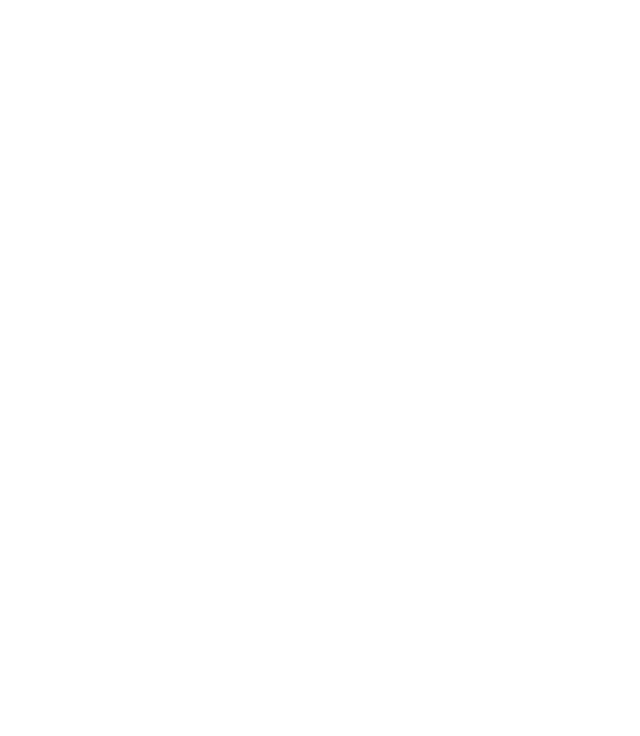
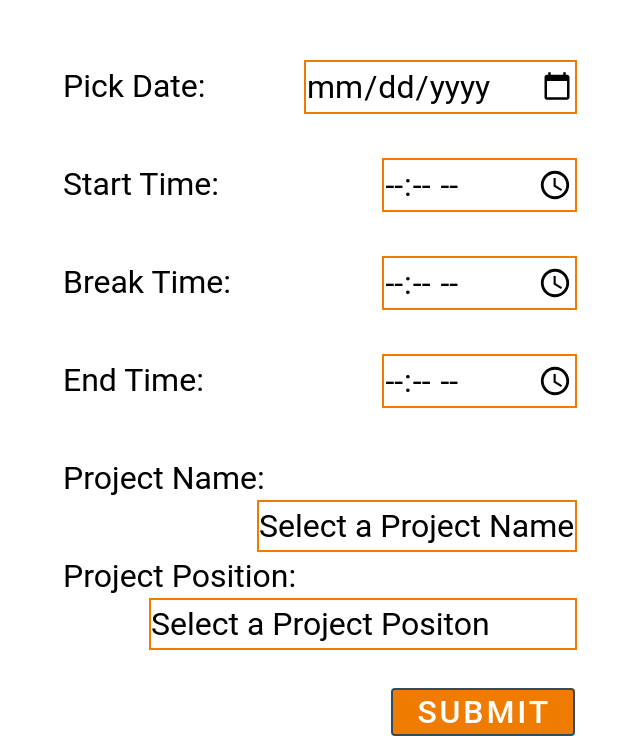
Before and after one commit to danGitRys/quanto-project, a Vue app in the folder frontend/quanto-front/: page /timeRegistration in a window 1280 px wide. Before the commit this address had no page. Shown: the part 138-874 px from the top of the page, without its empty margins (321-961 px from the left). Before the commit the page ends 800 px from the top, so only its background shows below. Built offline with nearby package versions, Linux system fonts and the light colour scheme.

Commit message:
PROJ-19 TimeRegistration

```diff
--- /dev/null
+++ b/frontend/quanto-front/src/components/TimeRegistrationComponent.vue
@@ -0,0 +1,151 @@
+// fetch oder axios anfrage
+// füllen von ProjectName and Position mit dynamisch Daten vom Backend
+
+<template>
+  <div>
+  <div class="mainContainer">
+  <div class="container">
+   <div class="pickDateContainer">
+    <label for ="datePicker"> Pick Date: </label>
+    <input v-model="date" id="datePicker" type="date">
+     </div>
+
+   <div class="startTimeContainer">
+    <label for ="startTimePicker"> Start Time: </label>
+    <input v-model="startTime" id="startTimePicker" type="time">
+    </div>
+
+    <div class="breakTimeContainer">
+    <label for ="breakTimePicker"> Break Time: </label>
+    <input v-model="breakTime" id="breakTimePicker" type="time">
+    </div>
+
+    <div class="endTimeContainer">
+    <label for ="endTimePicker"> End Time: </label>
+    <input v-model="endTime" id="endTimePicker" type="time">
+    </div>
+
+    <div class="projectNameContainer">
+    <label for="dropdownProjectName">Project Name:</label>
+   <select v-model="selectedProjectName" name="test" id="dropdownProjectName">
+     <option disabled value="">Select a Project Name</option>
+     <!-- Dynamische Werte kommen aus dem Store app.js -->
+    <option v-for="(option, index) in optionsData" :value="index" :key="index">{{ option }}</option>
+  </select>
+
+    </div>
+
+       <div class="projectPositionContainer">
+      <label for="dropdownProjectPosition">Project Position:</label>
+    <select v-model="selectedProjectPosition" id="dropdownProjectPosition">
+       <option disabled value="">Select a Project Positon</option>
+       <!-- Dynamische Werte kommen aus dem Store projectPosition.js -->
+      <option v-for="(option,index) in optionsData2" :value="index" :key="index">{{ option }}</option>
+    </select>
+      </div>
+  </div>
+   </div>
+
+
+      <div class="buttonContainer">
+        <v-btn @click="test" id="submitBtn" variant="outlined">
+      Submit
+    </v-btn>
+        </div>
+
+
+ </div>
+</template>
+
+<script setup>
+import { ref} from 'vue';
+import { useAppStore } from '@/store/app';
+import { projectPosition } from '@/store/projectPostion';
+
+const selectedProjectName = ref('');
+const selectedProjectPosition = ref('');
+
+const date = ref('');
+const startTime = ref('');
+const breakTime = ref('');
+const endTime = ref('');
+const appStore = useAppStore();
+const projectPos = projectPosition();
+// Daten aus dem Store zum Dynamischen hinzufügen der Dropdowns
+const optionsData = appStore.names;
+const optionsData2 = projectPos.names;
+
+function test(){
+  // Abrufen des Inhaltes des DropDown Menüs da V-Model nicht auf Option Tags möglich ist
+
+  const indexValueProjectName = selectedProjectName.value;
+  const selectedProjectNameValue = optionsData[indexValueProjectName];
+  console.log(selectedProjectNameValue);
+
+  const indexValueProjectPosition = selectedProjectPosition.value;
+  const selectedProjectPositionValue = optionsData2[indexValueProjectPosition];
+  console.log(selectedProjectPositionValue);
+  // Testen ob alle Daten in Variablen gespeichert wurden
+  console.log(date.value);
+  console.log(startTime.value);
+  console.log(breakTime.value);
+  console.log(endTime.value);
+
+  if(date.value == '' || startTime.value == '' || breakTime.value == '' || endTime.value == '' || selectedProjectNameValue == undefined || selectedProjectPositionValue == undefined){
+    alert("Please fill out all fields");
+  }
+  else{
+    // Daten an Backend senden
+    alert("Data has been submitted");
+  }
+
+
+}
+</script>
+
+<style>
+
+#datePicker, #startTimePicker, #breakTimePicker, #endTimePicker, #dropdownProjectName, #dropdownProjectPosition{
+  font-size:32px ;
+
+}
+#submitBtn{
+  border: 2px solid #304C5D;
+  background-color: #EF7C00;
+  color: white;
+  font-size: 32px;
+  padding: 22px;
+  display: flex;
+}
+.mainContainer{
+  display: flex;
+  justify-content: center;
+}
+.buttonContainer{
+  margin-top:40px;
+  width:70%;
+  display: flex;
+  justify-content:end;
+}
+
+.container{
+ margin-top: 100px;
+ display: inline-block;
+flex-direction: column;
+justify-content: left;
+width: 40%;
+}
+
+label{
+  font-size: 32px;
+}
+input, select{
+
+  float: right;
+  outline: 2px solid #EF7C00;
+}
+
+div{
+  margin-top:50px ;
+}
+</style>
--- a/frontend/quanto-front/src/router/index.js
+++ b/frontend/quanto-front/src/router/index.js
@@ -1,6 +1,8 @@
 // Composables
 import { createRouter, createWebHistory } from "vue-router";
 import LoginScreen from "@/views/LoginScreen.vue";
+import TimeRegistration from "@/views/TimeRegistration.vue";
+
 const routes = [
   {
     path: "/ff",
@@ -23,6 +25,12 @@
     name: "Login",
     component: LoginScreen,
   },
+
+  {
+    path: "/timeRegistration",
+    name: "TimeRegistration",
+    component: TimeRegistration,
+  },
 ];
 
 const router = createRouter({
--- a/frontend/quanto-front/src/store/app.js
+++ b/frontend/quanto-front/src/store/app.js
@@ -1,8 +1,8 @@
 // Utilities
-import { defineStore } from 'pinia'
+import { defineStore } from "pinia";
 
-export const useAppStore = defineStore('app', {
+export const useAppStore = defineStore("app", {
   state: () => ({
-    //
+    names: ["Project1", "Project2", "Project3", "Project4", "Project5"],
   }),
-})
+});
--- /dev/null
+++ b/frontend/quanto-front/src/store/projectPostion.js
@@ -0,0 +1,7 @@
+import { defineStore } from "pinia";
+
+export const projectPosition = defineStore("projectPosition", {
+  state: () => ({
+    names: ["10A Senior Developer Remote", "10B Senior Developer On-Site"],
+  }),
+});
--- a/frontend/quanto-front/src/views/LoginScreen.vue
+++ b/frontend/quanto-front/src/views/LoginScreen.vue
@@ -57,6 +57,7 @@
     <link rel="stylesheet" href="https://cdnjs.cloudflare.com/ajax/libs/font-awesome/5.15.3/css/all.min.css">
      <i class="fas fa-eye" :class="{ 'fa-eye-slash': !isPassword }"></i>
     </div>
+
         </div>
      <button @click="getEmployeeData" id="loginButton">LOGIN</button>
 </div>
@@ -68,6 +69,8 @@
         </div>
 
         </div>
+
+
 
      </div>
 
--- /dev/null
+++ b/frontend/quanto-front/src/views/TimeRegistration.vue
@@ -0,0 +1,11 @@
+<template>
+<TimeRegistrationCo />
+</template>
+
+<script setup>
+import TimeRegistrationCo from '../components/TimeRegistrationComponent.vue'
+</script>
+
+<style>
+
+</style>
```
